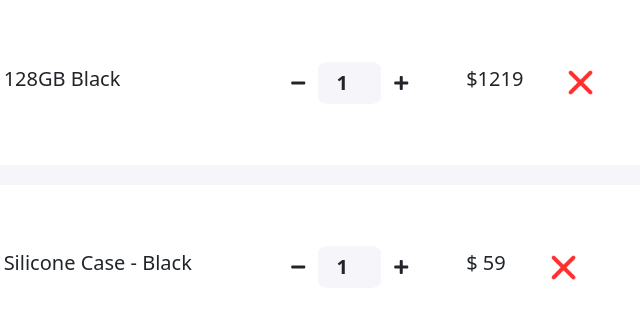
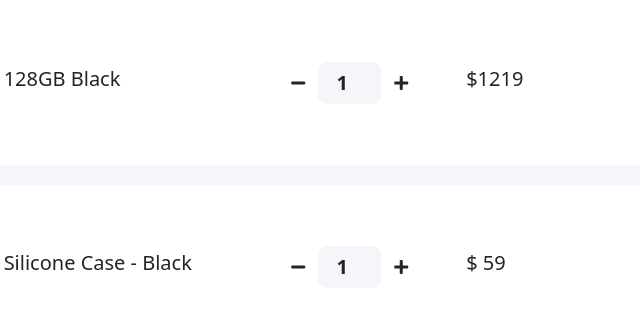
Before and after one commit to ashiikkhaan/shoppingCartSolution, a plain HTML site: page index.html in a window 1280 px wide. Shown: the part 198-530 px from the top of the page, 450-1090 px from the left. Drawn offline with nearby package versions, Linux system fonts and the light colour scheme.

Commit message:
remove button commentout

```diff
--- a/index.html
+++ b/index.html
@@ -32,7 +32,7 @@
                            <button id="phonePlusBtn" class="btn btn-default"><i class="fas fa-plus"></i></button>
                         </div>
                         <h5>$<span id="phoneTotal">1219</span> </h5>
-                        <img src="images/remove.png" alt="" class="remove-item">
+                        <!-- <img src="images/remove.png" alt="" class="remove-item"> -->
                      </div>
                   </div>
                </div>
@@ -53,7 +53,7 @@
                         <h5>$
                            <span id="caseTotal">59</span>
                         </h5>
-                        <img src="images/remove.png" alt="" class="remove-item">
+                        <!-- <img src="images/remove.png" alt="" class="remove-item"> -->
                      </div>
                   </div>
                </div>
```
